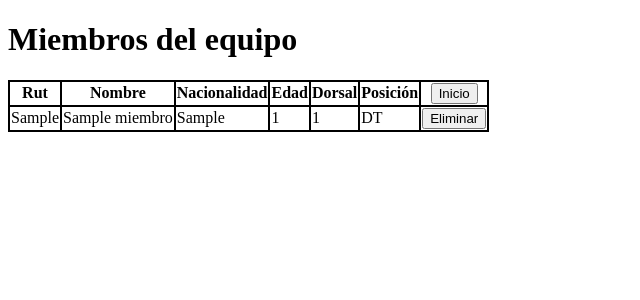
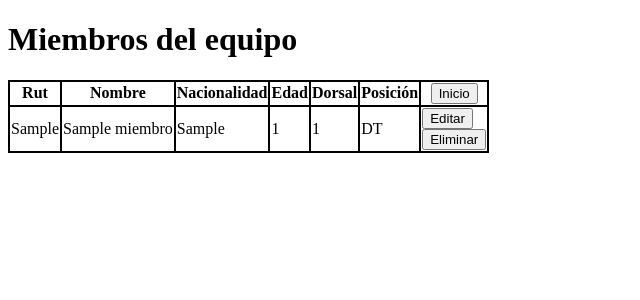
Before and after one commit to AllanGallardo/ProyDeAyud2022GATO, a Django app: page /team/list/ in a window 1280 px wide. Shown: the top 300 px of the page, without its empty margins (0-640 px from the left). Run offline with Django 4.2, Linux system fonts and the light colour scheme; tables that the repository leaves empty hold one stand-in row (Sample ...).

Commit message:
Add edit url and corresponding view and edit button

```diff
--- a/team_register/templates/team_register/list.html
+++ b/team_register/templates/team_register/list.html
@@ -42,6 +42,9 @@
                     <td>
                         <!-- Esta celda corresponderá para los botones
                         de editar y eliminar un miembro -->
+                        <a href="{% url 'team_register:editar-miembro' member.rut %}">
+                            <button>Editar</button>
+                        </a>
                         <form action="{% url 'team_register:eliminar-miembro' member.rut %}" method="post">
                             {% csrf_token %}
                             <button>Eliminar</button>
--- a/team_register/urls.py
+++ b/team_register/urls.py
@@ -19,5 +19,7 @@ urlpatterns = [
     path('list/', views.listar, name='list'),
     # eliminar miembro
     path('delete/<str:rut>/', views.eliminar, name='eliminar-miembro'),
-    # esta url tendrá la forma de .../delete/4 siendo 4 el id de ejemplo
+    # esta url tendrá la forma de .../delete/7373-4 siendo 7373-4 el rut de ejemplo
+    # editar miembro
+    path('edit/<str:rut>', views.editar, name='editar-miembro'),
 ]
--- a/team_register/views.py
+++ b/team_register/views.py
@@ -41,8 +41,14 @@ def agregar(request):
 # end def
 
 def eliminar(request, rut):
-    ''' Función que dado un id elimina el miembro del equipo correspondiente '''
+    ''' Función que dado un rut elimina el miembro del equipo correspondiente '''
     deleteMiembro = Miembro.objects.get(pk=rut) # equivalente a SQL Query SELECT * from Miembro WHERE rut = rut;
     deleteMiembro.delete() # se elimina de la base de datos
     return redirect('/team/list/') # se redirige a la página donde se muestra la lista de miembros
 # end def
+
+def editar(request, rut):
+    '''Función que dado un rut despliega la información de dicho miembro
+    para editarla y finalamente guardarla en la base de datos'''
+    pass
+# end def
```
